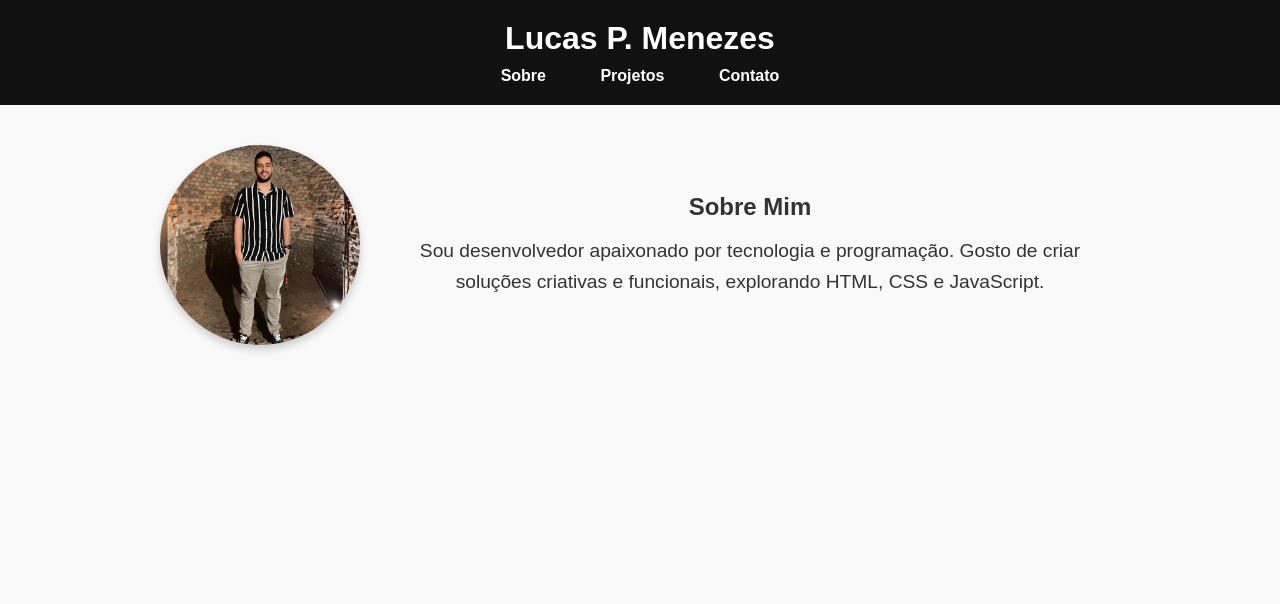
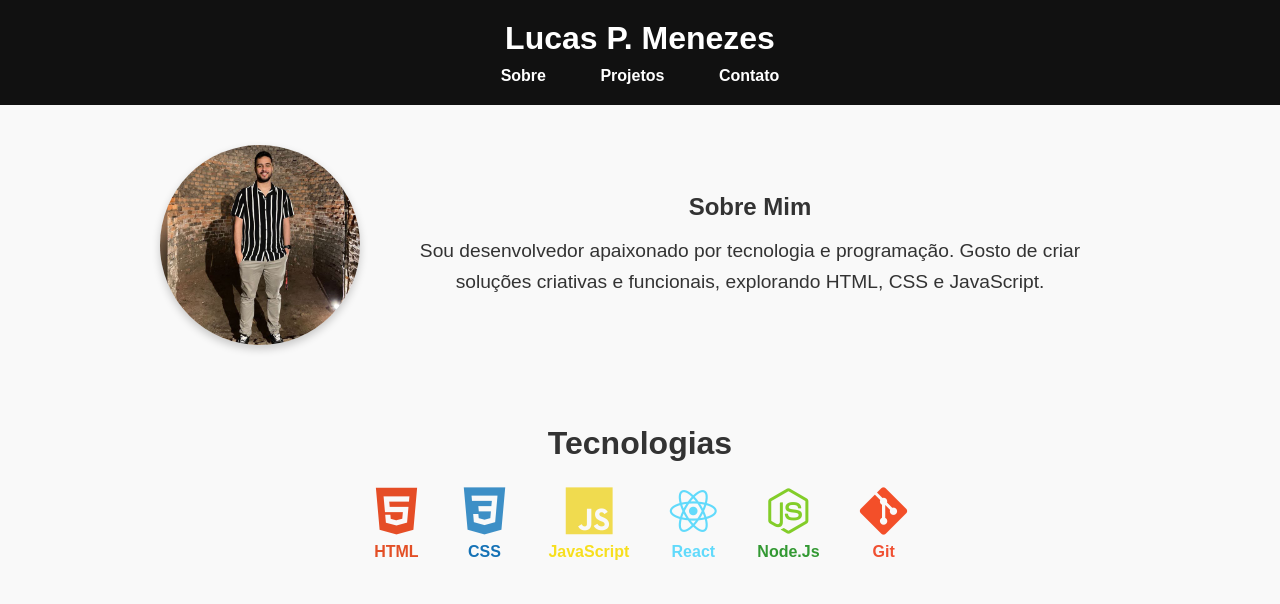
Before and after one commit to luprime/meu-portifolio, a plain HTML site: page index.html in a window 1280 px wide. Drawn offline with nearby package versions, Linux system fonts and the light colour scheme.

Commit message:
adicionado área de tecnologias dominadas e alteraçoes de hover no header

```diff
--- a/index.html
+++ b/index.html
@@ -4,7 +4,12 @@
     <meta charset="UTF-8">
     <meta name="viewport" content="width=device-width, initial-scale=1.0">
     <title>Portifólio - Lucas Menezes</title>
+
+    <!-- Estilos -->
     <link rel="stylesheet" href="style/index.css">
+
+    <!-- Devicon (icones de tecnologias )-->
+    <link rel="stylesheet" href="https://cdn.jsdelivr.net/gh/devicons/devicon@latest/devicon.min.css">
 </head>
 <body>
     <header>
@@ -27,5 +32,41 @@
             </div>
         </div>
     </section>
+
+    <!-- Nova seção -->
+     <section id="tecnologias">
+        <h2>Tecnologias</h2>
+        <div class="tech-icons">
+            <div class="tech-item">
+                <i class="devicon-html5-plain colored"></i>
+                <span class="html">HTML</span>
+            </div>
+
+            <div class="tech-item">
+                <i class="devicon-css3-plain colored"></i>
+                <span class="css">CSS</span>
+            </div>
+
+            <div class="tech-item">
+                <i class="devicon-javascript-plain colored"></i>
+                <span class="javascript">JavaScript</span>
+            </div>
+
+            <div class="tech-item">
+                <i class="devicon-react-plain colored"></i>
+                <span class="react">React</span>
+            </div>
+
+            <div class="tech-item">
+                <i class="devicon-nodejs-plain colored"></i>
+                <span class="nodejs">Node.Js</span>
+            </div>
+
+            <div class="tech-item">
+                <i class="devicon-git-plain colored"></i>
+                <span class="git">Git</span>
+            </div>
+        </div>
+     </section>
 </body>
 </html>
--- a/style/header.css
+++ b/style/header.css
@@ -14,8 +14,29 @@ nav {
 }
 
 nav a {
+    position: relative /* necessário para o ::after*/;
     margin: 0 25px;
     text-decoration: none;
     color: var(--clr-light);
     font-weight: bold;
+    transition: color 0.3s ease; /* cor suave */
 }
+
+nav a::after {
+    content: "";
+    position: absolute;
+    bottom: -5px; /* distância abaixo do texto */
+    left: 0;
+    width: 0%;
+    height: 2px;
+    background: var(--clr-accent);
+    transition: width 0.3s ease;
+}
+
+nav a:hover {
+    color: var(--clr-accent); /* muda a cor do texto */
+}
+
+nav a:hover::after {
+    width: 100%; /* anima o sublinhado */
+}
--- a/style/index.css
+++ b/style/index.css
@@ -1,3 +1,4 @@
 @import url("global.css");
 @import url("header.css");
 @import url("sobre.css");
+@import url("tecnologias.css");
--- /dev/null
+++ b/style/tecnologias.css
@@ -0,0 +1,55 @@
+#tecnologias{
+    text-align: center;
+    padding: var(--sp-section) 20px;
+    max-width: 1000px;
+    margin: auto;
+}
+
+#tecnologias h2 {
+    margin-bottom: 25px;
+    font-size: 2rem;
+}
+
+.tech-icons {
+    display: flex;
+    justify-content: center;
+    flex-wrap: wrap; /* caso a tela seja pequena, quebra a linha */
+    gap: 40px; /* espaçamento entre icones */
+}
+
+.tech-item {
+    display: flex;
+    flex-direction: column;
+    align-items: center;
+    font-size: 3rem; /* tamanho do icone */
+    transition: transform 0.3s ease;
+    cursor: pointer;
+}
+
+/* cores oficiais */
+span.html   { color: #E34F26; } /* HTML5 laranja */
+span.css        { color: #1572B6; } /* CSS3 azul */
+span.javascript { color: #F7DF1E; } /* JS amarelo */
+span.react      { color: #61DAFB; } /* React azul claro */
+span.nodejs       { color: #339933; } /* Node.js verde */
+span.git        { color: #F05032; } /* Git laranja avermelhado */
+
+.tech-item:hover {
+    transform: scale(1.2);
+}
+
+.tech-item span {
+    margin-top: 8px;
+    font-size: 1rem;
+    font-weight: bold;
+}
+
+.tech-icons i {
+    transition: transform 0.3s ease, filter 0.3s ease;
+    cursor: pointer;
+}
+
+.tech-icons i:hover {
+    transform: scale(1.2); /* aumenta levemente */
+    filter: drop-shadow(0px 0px 6px rgba(0,0,0,0.3)); /* brilho sutil */
+}
```
